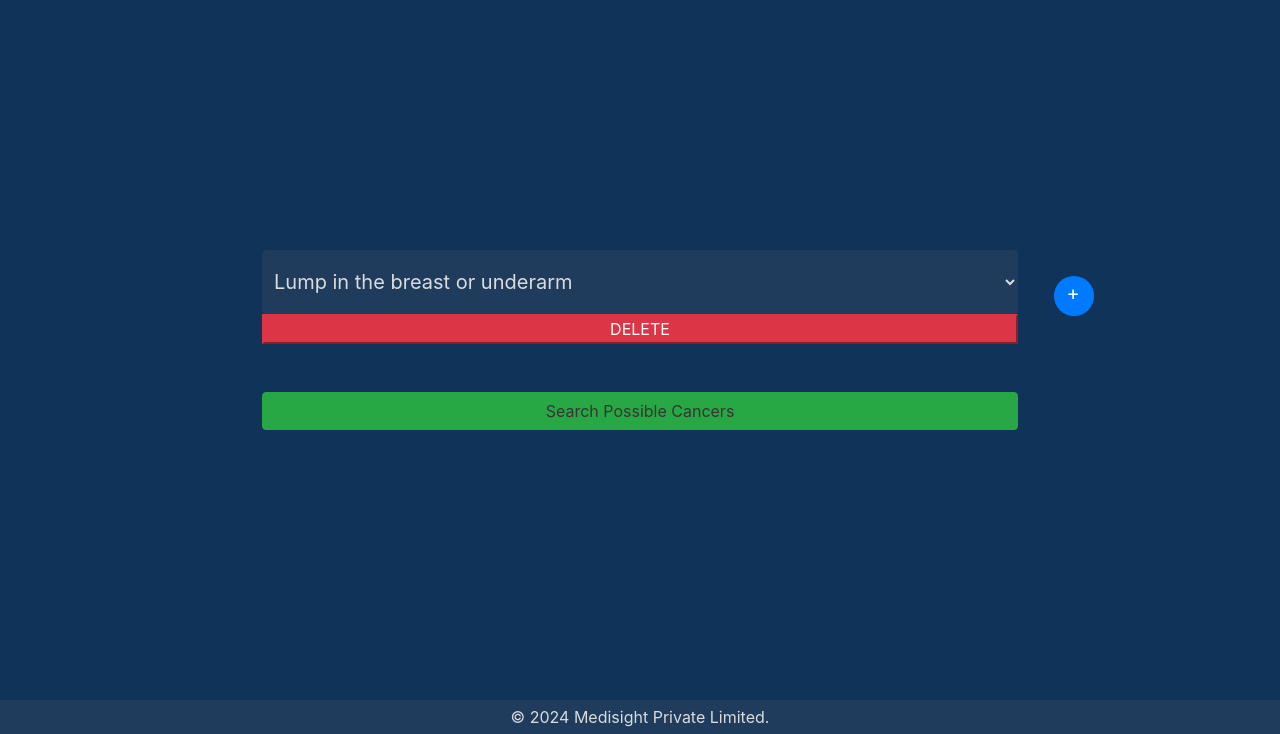
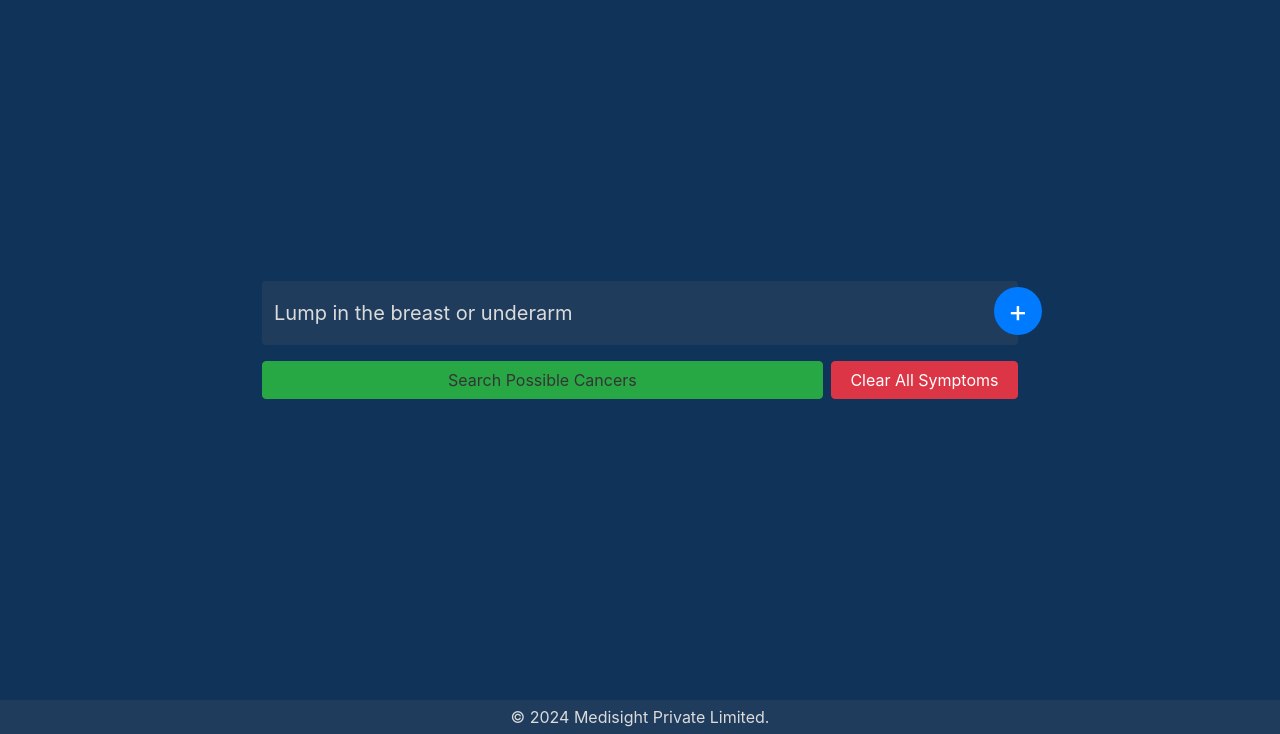
Before and after one commit to Manoj-E-S/DBMS-Medisight, a Flask app: page / in a window 1280 px wide. Shown: the part 66-800 px from the top of the page. Run offline with Flask 3, Linux system fonts and the light colour scheme; some libraries are stand-ins or nearby versions.

Commit message:
The select option list updates for all cases in the frontend (add, delete, clear all); and sends data to backend on post

```diff
--- a/app.py
+++ b/app.py
@@ -4,9 +4,10 @@
 # Built-in Imports:
 import os
 from functools import partial
+import json
 
 # Third-party Imports:
-from flask import Flask, render_template, request, url_for, redirect, Response
+from flask import Flask, render_template, request, url_for, redirect, Response, jsonify
 from flask_socketio import SocketIO
 from flask_sqlalchemy import SQLAlchemy
 import requests
@@ -28,7 +29,7 @@
 HOST = os.environ.get("DEV_HOST")
 PORT = os.environ.get("DEV_PORT")
 
-num_symptom_select_html_elements = 1
+num_symptoms_selected = 1
 
 '''
 END App Configuration #########################################################################
@@ -40,17 +41,22 @@
 '''
 @app.route("/")
 def entry():
-    return render_template("enterSymptoms.html", select_elements=num_symptom_select_html_elements)
+    return render_template("enterSymptoms.html", select_elements=num_symptoms_selected)
 
 @app.route("/showCancers", methods=['POST', 'GET'])
 def showCancers():
     if request.method == 'POST':
-        print(request.args)
-        return Response(headers={'Content-Type': 'json'})
-    else:
-        return render_template("showCancers.html")
+        data_dict = json.loads(request.data.decode())
+        print(data_dict)
+        # Query DB to get diseases associated with symptoms
+        diseases = [1, 2, 3]
+        medDepartment = "Oncology"
+        symptoms = data_dict["patientSymptoms"]
+        # return Response(f'{{ "diseases" : {diseases}, "symptoms": {symptoms}, "medDepartment": {medDepartment} }}', headers={'Content-Type': 'application/json'})
+        # Code=303 => Make a GET Request
+        return redirect(url_for("showCancers"), code=303)
 
-        # return render_template("")
+    return render_template("showCancers.html")
 
 '''
 END App Routes ################################################################################
@@ -62,14 +68,15 @@
 '''
 @socketio.on("incrementSelectElementCount")
 def incrementSelectElementCount():
-    global num_symptom_select_html_elements
-    num_symptom_select_html_elements += 1
+    global num_symptoms_selected
+    num_symptoms_selected += 1
 
 
 @socketio.on("decrementSelectElementCount")
 def decrementSelectElementCount():
-    global num_symptom_select_html_elements
-    num_symptom_select_html_elements -= 1
+    global num_symptoms_selected
+    if num_symptoms_selected > 1:
+        num_symptoms_selected -= 1
 
 '''
 END Socket Ons ################################################################################
--- a/static/css/main.css
+++ b/static/css/main.css
@@ -33,6 +33,9 @@
     flex-direction: row;
     align-items: center;
     justify-content: center;
+}
+
+.main-central-container {
     height: 87vh;
 }
 
@@ -70,31 +73,29 @@
 
 #addNewSymptomBtn {
     position: absolute;
-    width: 40px;
-    height: 40px;
-    right: -10%;
-    bottom: 130px;
+    width: 3rem;
+    height: 3rem;
+    right: -1.5rem;
+    bottom: 5rem;
     border-radius: 100%;
     display: flex;
-    align-self: center;
-    justify-self: center;
-    padding: 0.4rem 1rem;
+    align-items: center;
+    justify-content: center;
     border-style: none;
 }
 
-.addNewSymptomBtnContent{
-    padding: 0;
-    font-size: 20px;
-    width: 20px;
-    height: 20px;
-    position: relative;
-    left: -3px;
-    top: -4px;
+#addNewSymptomBtnContent{
+    font-size: 30px;
 }
 
 
 #searchCancers {
-    margin-bottom: 1rem;
-    margin-top: 1rem;
+    margin: 1rem 0.25rem 1rem 0rem;
+    width: 75%;
     color: var(--text-dark);
 }
+
+#clearAllSymptoms {
+    margin: 1rem 0rem 1rem 0.25rem;
+    width: 25%;
+}
--- a/static/js/enterSymptoms.js
+++ b/static/js/enterSymptoms.js
@@ -1,32 +1,79 @@
 import { socket } from "./modules/utilities.js";
 
+// window.localStorage.clear();
+
 var symptomList = [];
+try {
+    var whatOptionToSelect = JSON.parse(window.localStorage.getItem("whatOptionToSelect")).value;
+} catch(err) {
+    console.error(err);
+    var whatOptionToSelect = [0];
+}
+
+$(whatOptionToSelect).each(idx => {
+    $(`#selectSymptoms${idx}`).val(whatOptionToSelect[idx]);
+});
 
 $("#addNewSymptomBtn").click(() => {
+    let selectedVal = Number($(".select-symptoms").last().val());
+    appendToWhatOptionToSelect(selectedVal);
     socket.emit('incrementSelectElementCount');
     window.location.reload();
 });
 
 $(".del-symptom-btn").click((event) => {
-    var buttonId = $(event.target).attr('id');
-    var symptomDivId = $(`#${buttonId}`).prev().attr("id");
-    $(`#${buttonId}`).remove();
-    $(`#${symptomDivId}`).remove();
+    let delBtnId = $(event.target).attr('id');
+    $(`#${delBtnId}`).remove();
+
+    let delSymptomId = $(`#${delBtnId}`).prev().attr("id");
+    $(`#${delSymptomId}`).remove();
+
+    let index = Number(delBtnId[delBtnId.length - 1]);
+    removeFromWhatOptionToSelect(index);
+
     socket.emit('decrementSelectElementCount');
+    window.location.reload();
+});
+
+$("#clearAllSymptoms").click(async () => {
+    window.localStorage.clear();
+    for(let i = 0; i < whatOptionToSelect.length - 1; i++) {
+        await socket.emit('decrementSelectElementCount');
+    }
     window.location.reload();
 });
 
 $("#symptomSelector").submit((event) => {
     event.preventDefault();
     $(".select-symptoms").each((index, item) => {
-        symptomList.push($(item).val())
+        symptomList.push(Number($(item).val()));
     });
+
     console.log(symptomList);
+    console.log(whatOptionToSelect);
+
     $.ajax({
         type: 'POST',
         url: "/showCancers",
-        data: symptomList,
+        dataType: "json",
+        contentType: "application/json; charset=utf-8",
+        data: JSON.stringify({patientSymptoms: symptomList}),
         dataType: "text",
-        success: function(resultData) { alert("Save Complete") }
+        success: function (resultData) {
+            // resultData = JSON.parse(resultData);
+            window.location.href = "/showCancers"
+        }
     });
 });
+
+
+function appendToWhatOptionToSelect(val) {
+    whatOptionToSelect[whatOptionToSelect.length - 1] = val;
+    whatOptionToSelect.push(0);
+    window.localStorage.setItem("whatOptionToSelect", JSON.stringify({value: whatOptionToSelect}));
+}
+
+function removeFromWhatOptionToSelect(idx) {
+    whatOptionToSelect.splice(idx, 1);
+    window.localStorage.setItem("whatOptionToSelect", JSON.stringify({value: whatOptionToSelect}));
+}
--- a/templates/enterSymptoms.html
+++ b/templates/enterSymptoms.html
@@ -7,7 +7,7 @@
 
 
 {% block body %}
-    <div class="box">
+    <div class="box main-central-container">
         <form class="forms" id="symptomSelector" action="/showCancers" method="post">
             {% for i in range(select_elements) %}
                 <select class="form-control select-symptoms" name="{{'selectSymptoms' ~ i}}" id="{{'selectSymptoms' ~ i}}">
@@ -64,10 +64,19 @@
                     <option class="select-option" value="33">Difficulty swallowing</option>
                     <option class="select-option" value="34">Pain in the neck or throat</option>
                 </select>
-                <button class="btn-danger del-symptom-btn" type="button" id="{{'delSymptomBtn' ~ i}}">DELETE</button>
+                {% if i != select_elements - 1: %}
+                    <button class="btn btn-outline-danger del-symptom-btn" type="button" id="{{'delSymptomBtn' ~ i}}">
+                        <i class="fa-solid fa-trash-can"></i> Delete
+                    </button>
+                {% endif %}
             {% endfor %}
-            <button class="btn-primary" type="button" id="addNewSymptomBtn"><span class = "addNewSymptomBtnContent">+</span></button>
-            <input class="btn btn-success" type="submit" value="Search Possible Cancers" id="searchCancers">
+            <button class="btn-primary" type="button" id="addNewSymptomBtn">
+                <span id="addNewSymptomBtnContent">+</span>
+            </button>
+            <div class="box">
+                <input class="btn btn-success" type="submit" value="Search Possible Cancers" id="searchCancers">
+                <input class="btn btn-danger" type="button" value="Clear All Symptoms" id="clearAllSymptoms">
+            </div>
         </form>
     </div>
 {% endblock %}
```
